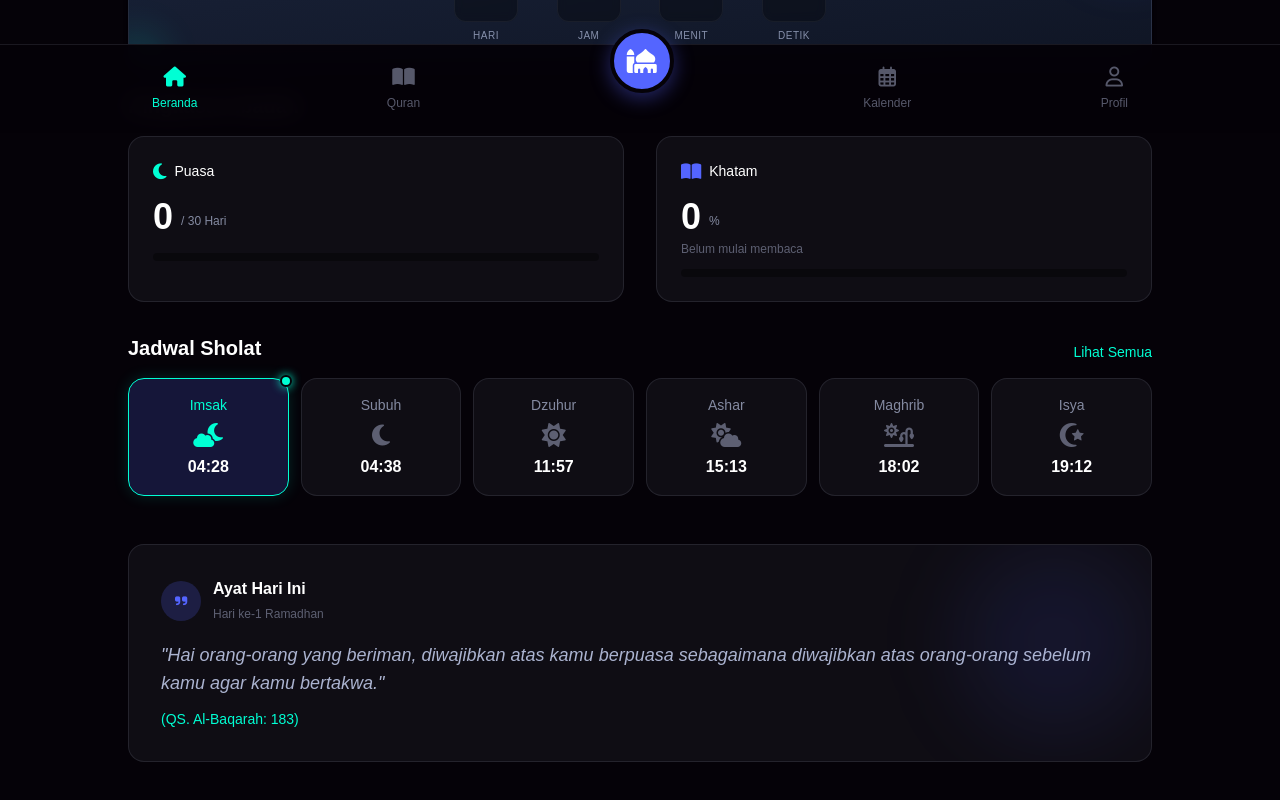
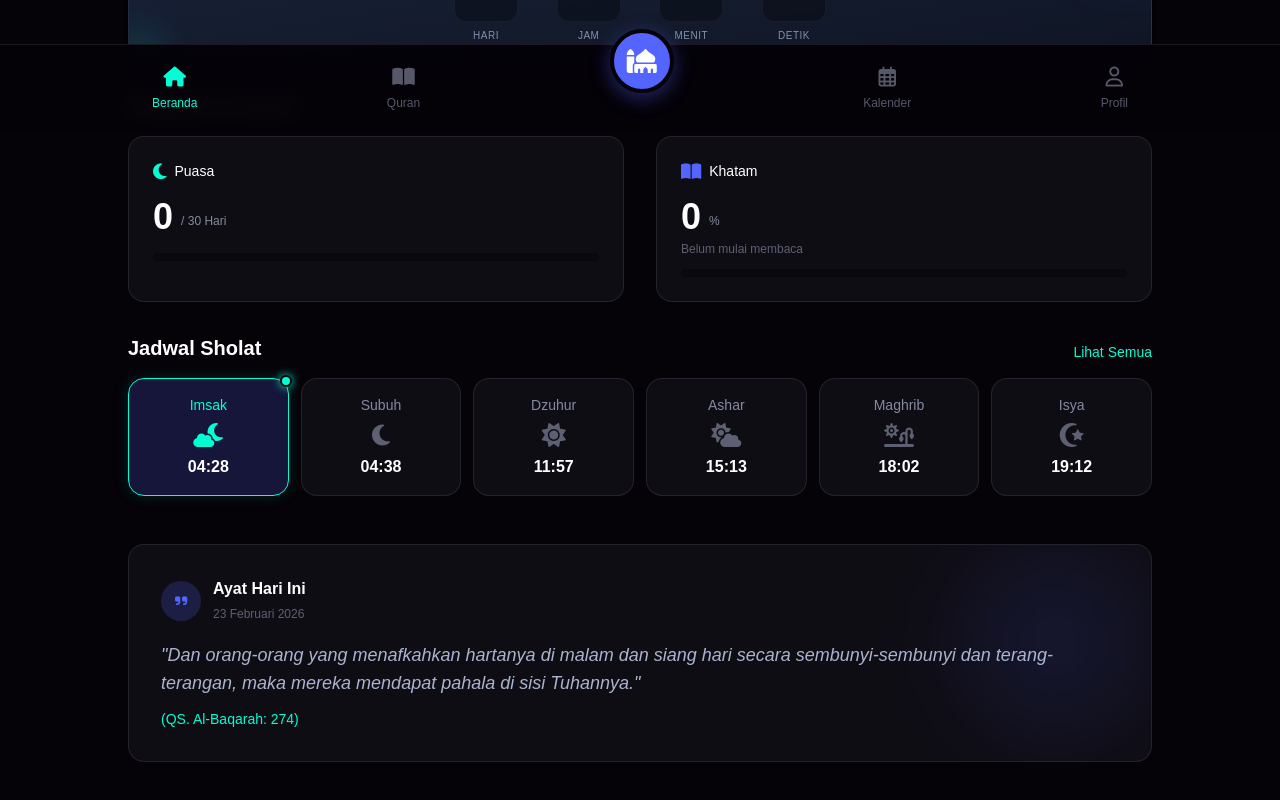
Before and after one commit to Aldikurniawan19/ramadhan-app, a Next.js app: page / in a window 1280 px wide. Shown: the part 667-1467 px from the top of the page. Built offline with nearby package versions, Linux system fonts and the light colour scheme; no server answers.

Commit message:
feat: Add the main application page displaying Ramadhan countdowns, prayer times, quick actions, and daily Quran verses.

```diff
--- a/app/(main)/page.tsx
+++ b/app/(main)/page.tsx
@@ -8,10 +8,8 @@ import { openTasbihModal } from '@/app/components/TasbihModal';
 import { usePuasa } from '@/app/context/PuasaContext';
 import Link from 'next/link';
 
-// 30 Ramadan-related verses — one for each day
+// 31 daily Quran verses — one for each day of the month, general themes
 const DAILY_VERSES = [
-  { text: 'Hai orang-orang yang beriman, diwajibkan atas kamu berpuasa sebagaimana diwajibkan atas orang-orang sebelum kamu agar kamu bertakwa.', ref: 'QS. Al-Baqarah: 183' },
-  { text: 'Bulan Ramadhan, bulan yang di dalamnya diturunkan Al-Quran sebagai petunjuk bagi manusia dan penjelasan-penjelasan mengenai petunjuk itu serta pembeda antara yang hak dan bathil.', ref: 'QS. Al-Baqarah: 185' },
   { text: 'Dan apabila hamba-hamba-Ku bertanya kepadamu tentang Aku, maka sesungguhnya Aku adalah dekat. Aku mengabulkan permohonan orang yang berdoa apabila ia memohon kepada-Ku.', ref: 'QS. Al-Baqarah: 186' },
   { text: 'Allah menghendaki kemudahan bagimu dan tidak menghendaki kesukaran bagimu.', ref: 'QS. Al-Baqarah: 185' },
   { text: 'Sesungguhnya bersama kesulitan ada kemudahan. Sesungguhnya bersama kesulitan ada kemudahan.', ref: 'QS. Al-Insyirah: 5-6' },
@@ -25,7 +23,6 @@ const DAILY_VERSES = [
   { text: 'Dan mohonlah pertolongan dengan sabar dan shalat. Dan sesungguhnya yang demikian itu sungguh berat, kecuali bagi orang-orang yang khusyu.', ref: 'QS. Al-Baqarah: 45' },
   { text: 'Barang siapa yang mengerjakan kebaikan seberat zarrah pun, niscaya dia akan melihat balasannya.', ref: 'QS. Az-Zalzalah: 7' },
   { text: 'Dan Tuhanmu berfirman: Berdoalah kepada-Ku, niscaya akan Aku kabulkan untukmu.', ref: 'QS. Ghafir: 60' },
-  { text: 'Sesungguhnya Kami telah menurunkan Al-Quran pada malam kemuliaan. Dan tahukah kamu apakah malam kemuliaan itu? Malam kemuliaan itu lebih baik dari seribu bulan.', ref: 'QS. Al-Qadr: 1-3' },
   { text: 'Dan Kami tidak mengutus engkau Muhammad melainkan untuk menjadi rahmat bagi seluruh alam.', ref: 'QS. Al-Anbiya: 107' },
   { text: 'Maka nikmat Tuhanmu yang manakah yang kamu dustakan?', ref: 'QS. Ar-Rahman: 13' },
   { text: 'Sesungguhnya orang-orang yang beriman dan mengerjakan kebajikan, mereka itu adalah sebaik-baik makhluk.', ref: 'QS. Al-Bayyinah: 7' },
@@ -36,17 +33,26 @@ const DAILY_VERSES = [
   { text: 'Hai orang-orang yang beriman, bertakwalah kepada Allah dan hendaklah setiap diri memperhatikan apa yang telah diperbuatnya untuk hari esok.', ref: 'QS. Al-Hasyr: 18' },
   { text: 'Sesungguhnya shalat itu mencegah dari perbuatan keji dan mungkar.', ref: 'QS. Al-Ankabut: 45' },
   { text: 'Dan orang-orang yang menafkahkan hartanya di malam dan siang hari secara sembunyi-sembunyi dan terang-terangan, maka mereka mendapat pahala di sisi Tuhannya.', ref: 'QS. Al-Baqarah: 274' },
-  { text: 'Sesungguhnya Kami menurunkan Al-Quran ini kepadamu dengan berangsur-angsur.', ref: 'QS. Al-Insan: 23' },
   { text: 'Dan bertasbihlah dengan memuji Tuhanmu sebelum terbit matahari dan sebelum terbenamnya.', ref: 'QS. Thaha: 130' },
   { text: 'Allah-lah yang menciptakan langit dan bumi dan apa yang ada di antaranya dalam enam masa.', ref: 'QS. As-Sajdah: 4' },
   { text: 'Dan carilah pada apa yang telah dianugerahkan Allah kepadamu kebahagiaan negeri akhirat, dan janganlah kamu melupakan bagianmu dari kenikmatan dunia.', ref: 'QS. Al-Qashash: 77' },
+  { text: 'Dialah yang menjadikan bumi sebagai hamparan bagimu dan langit sebagai atap, dan Dia menurunkan air hujan dari langit, lalu Dia menghasilkan dengan hujan itu segala buah-buahan sebagai rezeki untukmu.', ref: 'QS. Al-Baqarah: 22' },
+  { text: 'Sesungguhnya Kami menciptakan manusia dalam bentuk yang sebaik-baiknya.', ref: 'QS. At-Tin: 4' },
+  { text: 'Dan di antara tanda-tanda kekuasaan-Nya ialah Dia menciptakan untukmu pasangan-pasangan dari jenismu sendiri, supaya kamu cenderung dan merasa tenteram kepadanya.', ref: 'QS. Ar-Rum: 21' },
+  { text: 'Sesungguhnya sesudah kesulitan itu ada kemudahan. Maka apabila kamu telah selesai dari suatu urusan, kerjakanlah dengan sungguh-sungguh urusan yang lain.', ref: 'QS. Al-Insyirah: 6-7' },
+  { text: 'Katakanlah: Dialah Allah, Yang Maha Esa. Allah adalah Tuhan yang bergantung kepada-Nya segala sesuatu.', ref: 'QS. Al-Ikhlas: 1-2' },
 ];
+
+const ID_MONTHS = ['Januari', 'Februari', 'Maret', 'April', 'Mei', 'Juni', 'Juli', 'Agustus', 'September', 'Oktober', 'November', 'Desember'];
 
 export default function HomePage() {
   const { currentHariRamadhan, ramadanInfo, ramadanLoading } = usePuasa();
 
-  // Pick today's verse based on the Ramadan day (1-indexed, wraps around)
-  const todayVerse = DAILY_VERSES[(currentHariRamadhan - 1) % DAILY_VERSES.length];
+  // Pick today's verse based on the day of the month (1-indexed, wraps around)
+  const today = new Date();
+  const dayOfMonth = today.getDate();
+  const todayVerse = DAILY_VERSES[(dayOfMonth - 1) % DAILY_VERSES.length];
+  const todayLabel = `${dayOfMonth} ${ID_MONTHS[today.getMonth()]} ${today.getFullYear()}`;
 
   return (
     <div className="transition-opacity duration-300 opacity-100 px-6">
@@ -116,7 +122,7 @@ export default function HomePage() {
         </div>
         <PrayerTimesGrid />
 
-        {/* Daily Verse — rotates based on Ramadan day */}
+        {/* Daily Verse — rotates based on day of month */}
         <div className="mt-4 md:mt-8 bg-r-light/5 border border-r-light/10 rounded-2xl p-5 md:p-8 relative overflow-hidden">
           <div className="absolute top-0 right-0 w-24 h-24 md:w-48 md:h-48 bg-r-blue/10 rounded-full blur-2xl"></div>
           <div className="flex items-center gap-3 mb-3 md:mb-4">
@@ -125,7 +131,7 @@ export default function HomePage() {
             </div>
             <div>
               <h3 className="text-sm md:text-base font-semibold text-white">Ayat Hari Ini</h3>
-              <span className="text-[10px] md:text-xs text-r-light/40">Hari ke-{currentHariRamadhan} Ramadhan</span>
+              <span className="text-[10px] md:text-xs text-r-light/40">{todayLabel}</span>
             </div>
           </div>
           <p className="text-sm md:text-lg text-r-light/80 leading-relaxed italic relative z-10">
```
